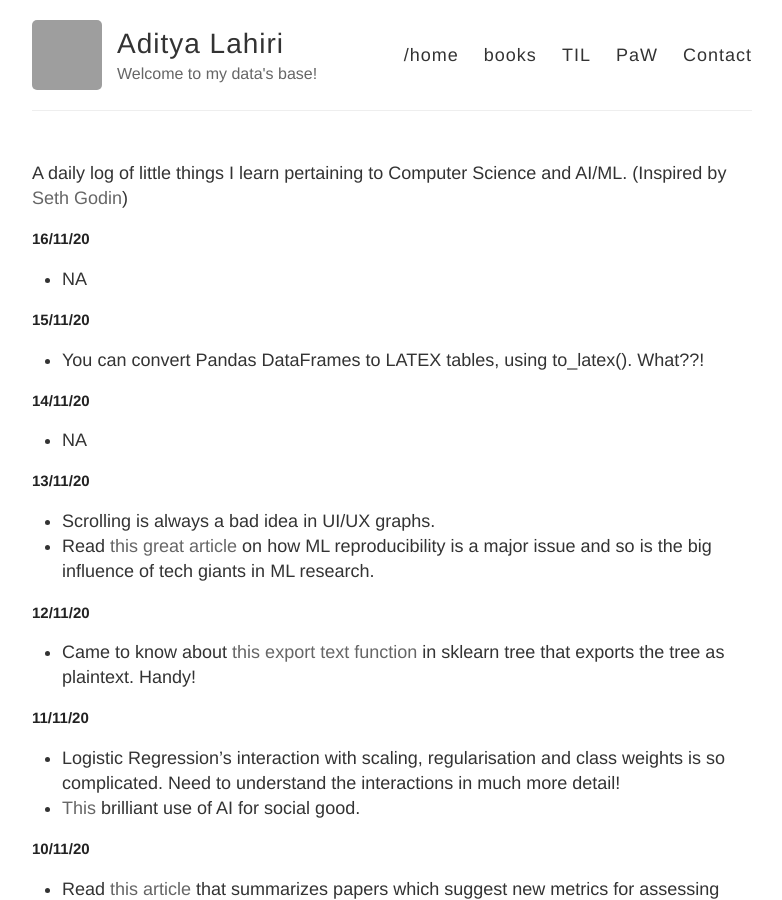
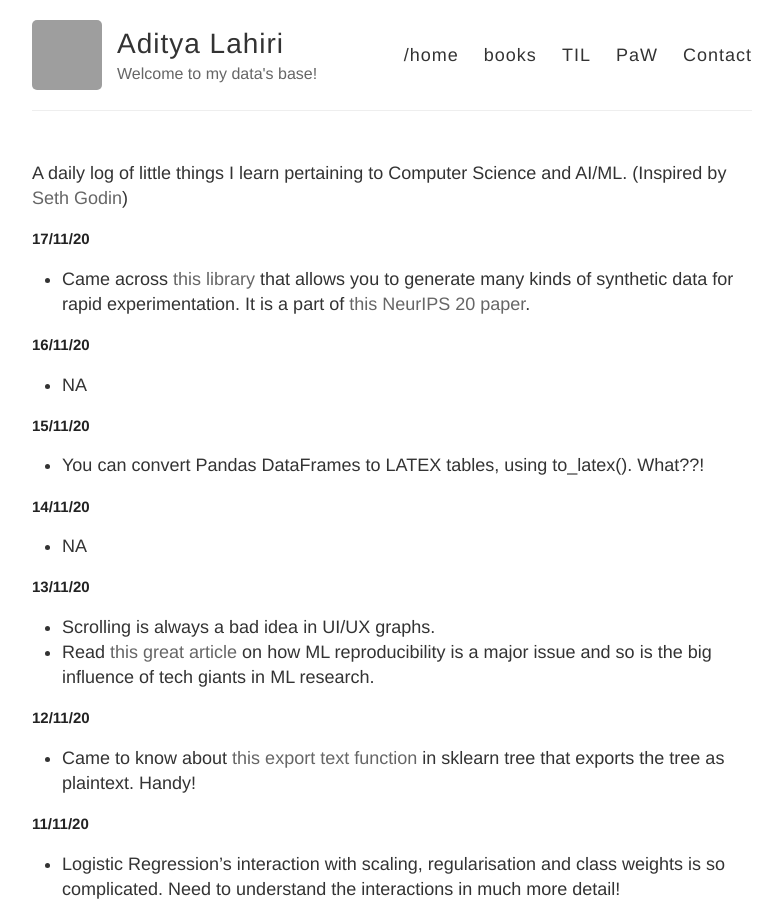
Before and after one commit to adityalahiri/adityalahiri.github.io, a Jekyll site: the page built from TIL.md, in a window 1280 px wide and 900 px high. Shown: the whole window, without its empty margins (248-1030 px from the left). Built offline with Jekyll 4.4.1, drawn with Linux system fonts in a browser that asks for light colours; our own code applies the rules of GitHub Pages for plain Markdown files; grey boxes are pictures that could not be loaded.

Commit message:
Update for 17/11

```diff
--- a/TIL.md
+++ b/TIL.md
@@ -1,5 +1,10 @@
 A daily log of little things I learn pertaining to Computer Science and AI/ML.
 (Inspired by [Seth Godin](https://seths.blog/))
+
+## 17/11/20
+
+* Came across [this library](https://github.com/ElementAI/synbols) that allows you to generate many kinds of synthetic data for rapid experimentation. It is
+a part of [this NeurIPS 20 paper](https://arxiv.org/abs/2009.06415).
 
 ## 16/11/20
 
```
